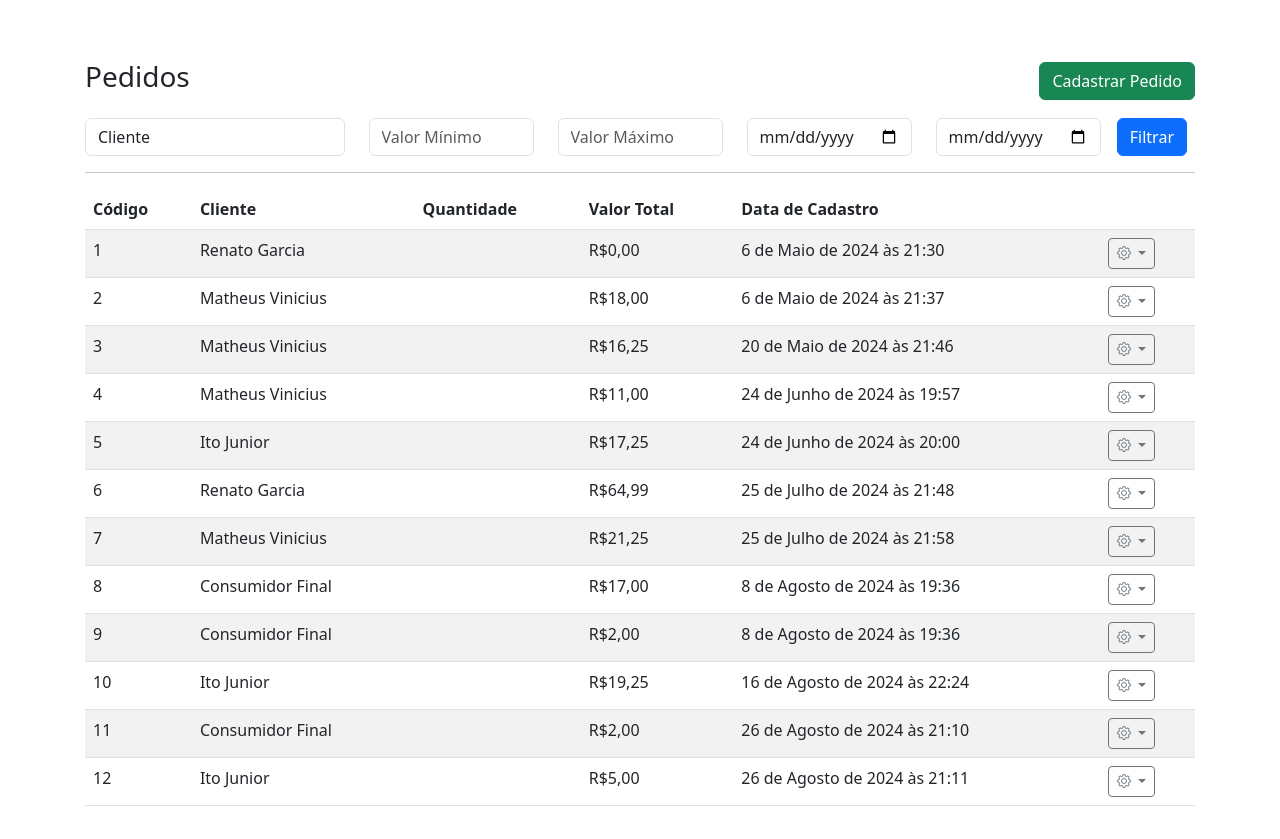
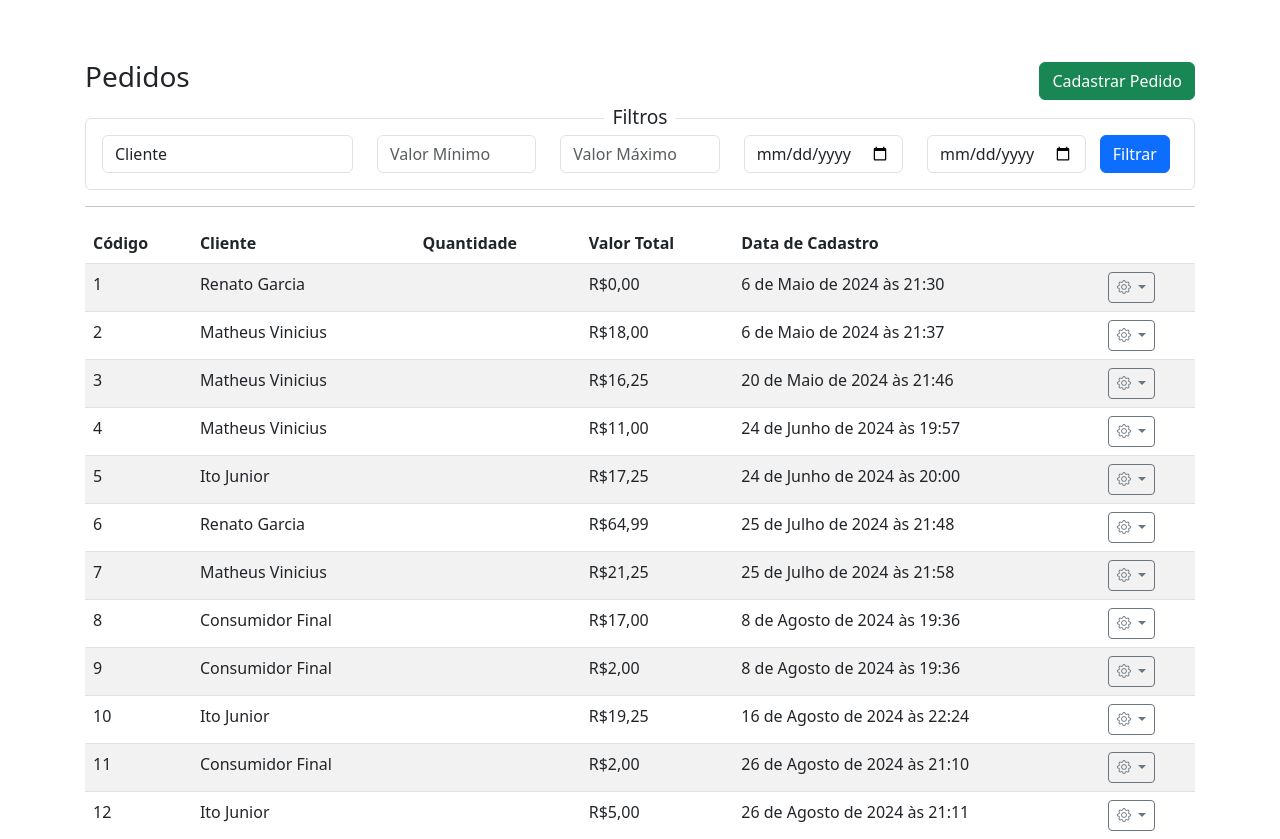
Before and after one commit to magalhaesmth/itohookah-django, a Django app: template cadastros/templates/cadastros/list/pedido.html in a window 1280 px wide. Shown: the part 16-855 px from the top of the page. Before the commit the page ends 822 px from the top, so only its background shows below. Run offline with Django 4.2, Linux system fonts and the light colour scheme; the template is opened without the code that fills it: values that come from a table or form of the project are taken from there, others are empty; data comes from the database, SQL or seed files in the repository; parts of the project's set-up code (start-up, migrations or seed data) failed here and were passed over; some libraries are stand-ins or nearby versions.

Commit message:
Estilizando fiedlset de filtros na listagem de pedidos

```diff
--- a/cadastros/templates/cadastros/list/pedido.html
+++ b/cadastros/templates/cadastros/list/pedido.html
@@ -15,8 +15,11 @@
     </div>
 </div>
 
+<!-- Formulário de Filtro -->
 <div class="row mt-3">
     <div class="col-md-12">
+        <fieldset class="border p-3 rounded position-relative" style="padding-top: 1.5rem;">
+            <legend class="w-auto px-2 text-center position-absolute" style="top: -1rem; left: 50%; transform: translateX(-50%); font-size: 1.2rem; background: white;">Filtros</legend>
             <form method="GET" class="d-flex">
                 <div class="row flex-grow-1">
                     <div class="col-md-3">
@@ -46,11 +49,13 @@
                     </div>
                 </div>
             </form>
+        </fieldset>
     </div>
 </div>
 
 <hr>
 
+<!-- Listagem dos pedidos -->
 <div class="table-responsive-lg">
     <table class="table table-striped">
         <thead>
```
Lines whose indentation alone changed are shown as unchanged.
